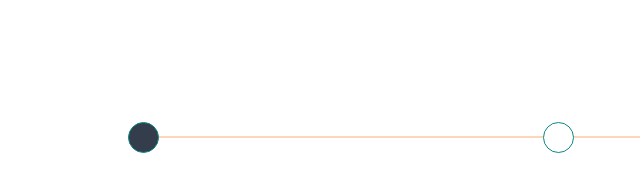
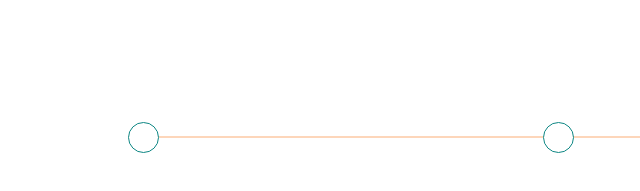
Before and after one commit to Javokhir-Bakhodirov/coffee, a plain HTML site: page index.html in a window 1280 px wide. Shown: the part 2400-2591 px from the top of the page, 37-677 px from the left. Drawn offline with Linux system fonts and the light colour scheme.

Commit message:
fix color circle

```diff
--- a/index.html
+++ b/index.html
@@ -104,7 +104,7 @@
                 <div class="work">
                     <h2 class="work__title">How it works</h2>
                     <div class="line">
-                        <span class="circle circle1"></span>
+                        <span class="circle"></span>
                         <span class="circle circle2"></span>
                         <span class="circle circle3"></span>
                     </div>
```
